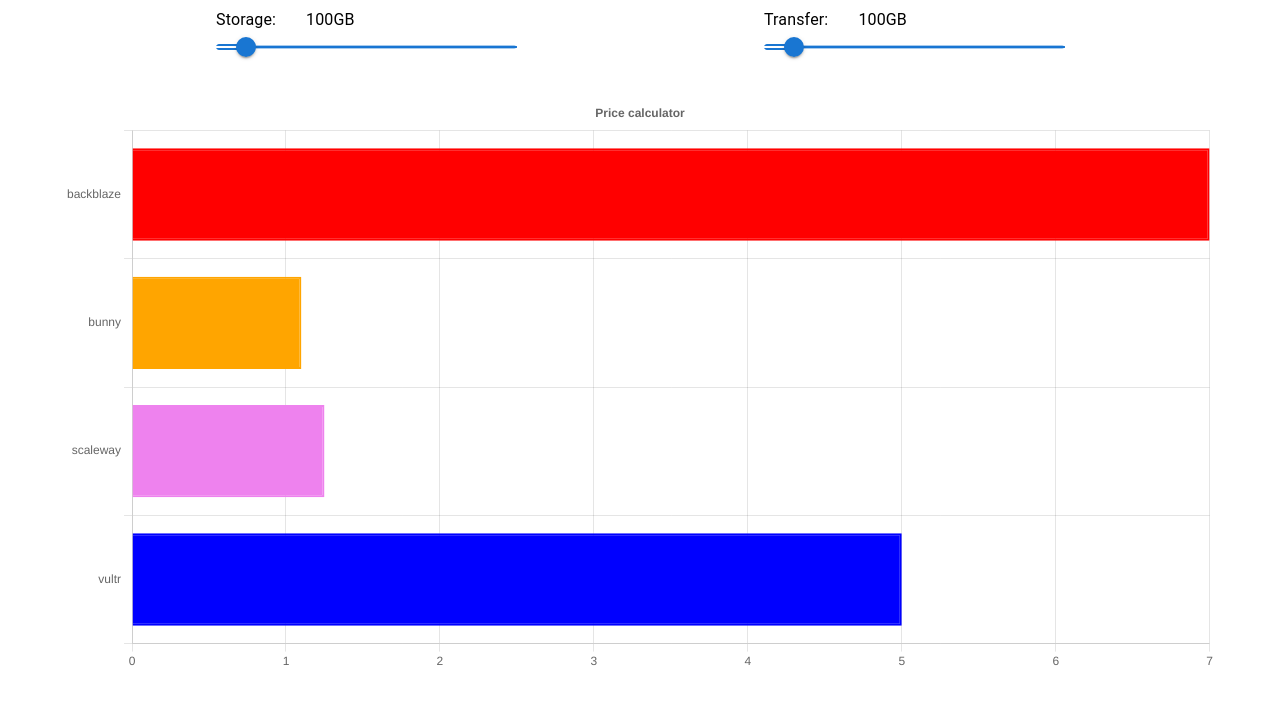
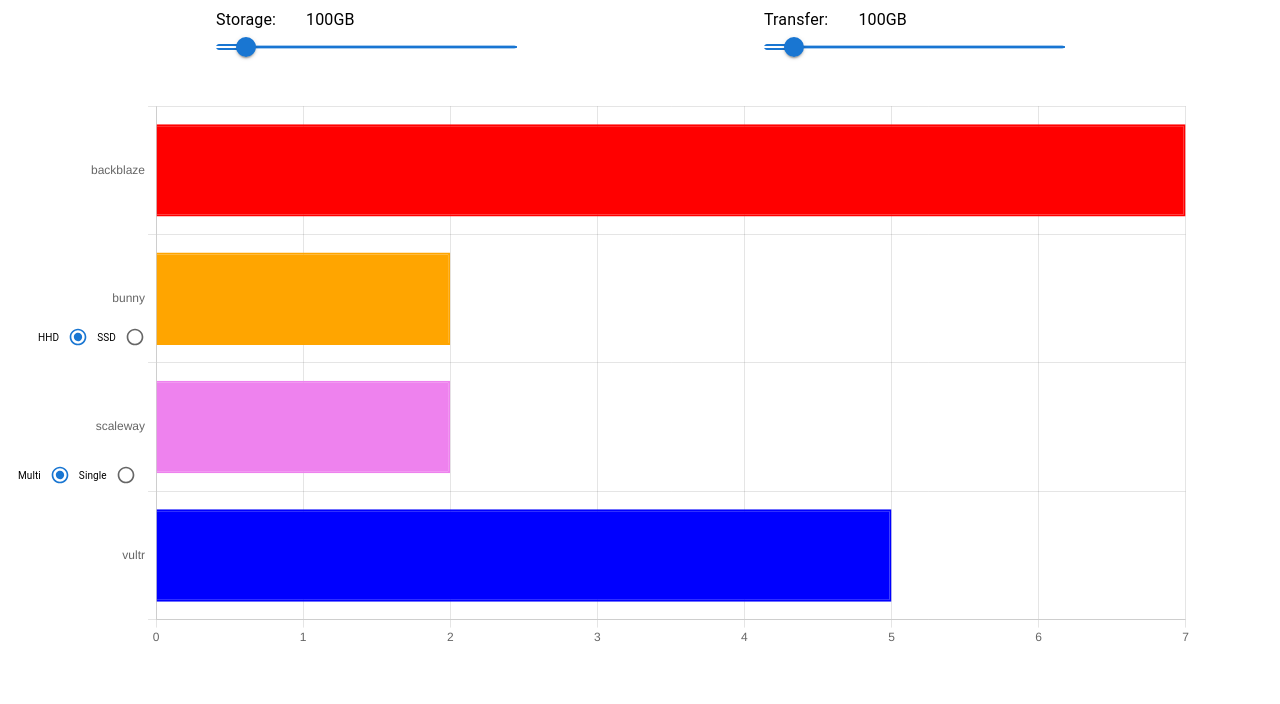
Before and after one commit to Githi54/echarts_calculator_react, a React (Vite) app: page / in a window 1280 px wide. Shown: the top 704 px of the page. Built offline with nearby package versions, Linux system fonts and the light colour scheme.

Commit message:
implemented plans

```diff
--- a/src/components/HorizontalCharts/HorizontalCharts.tsx
+++ b/src/components/HorizontalCharts/HorizontalCharts.tsx
@@ -6,22 +6,19 @@
   Title,
   Tooltip,
 } from "chart.js";
+import Radio from "@mui/material/Radio";
 import { useEffect, useState } from "react";
 import { Bar } from "react-chartjs-2";
 import { getPrice } from "../../helpers/getPrice";
+import { Container } from "@mui/system";
+import { Box, Typography } from "@mui/material";
 
-ChartJS.register(
-  CategoryScale,
-  LinearScale,
-  BarElement,
-  Title,
-  Tooltip,
-);
+ChartJS.register(CategoryScale, LinearScale, BarElement, Title, Tooltip);
 
 type Props = {
   storageCount: number;
   transferCount: number;
-}
+};
 
 export const options = {
   indexAxis: "y" as const,
@@ -33,25 +30,52 @@
   responsive: true,
   plugins: {
     title: {
-      display: true,
+      display: false,
       text: "Price calculator",
     },
   },
 };
 
-export const HorizontalCharts: React.FC<Props> = ({ storageCount, transferCount}) => {
-  const [backblazePrice, setBackblazePrice] = useState(getPrice(7, 0.005, 0.01, storageCount, transferCount));
-  const [bunnyPrice, setBunnyPrice] = useState(getPrice(0, 0.01, 0.01, storageCount, transferCount, 10));
-  const [scalewayPrice, setScalewayPrice] = useState(getPrice(0, 0.03, 0.02, storageCount, transferCount, undefined, 75));
-  const [vultrPrice, setVultrPrice] = useState(getPrice(5, 0.01, 0.01, storageCount, transferCount));
+export const HorizontalCharts: React.FC<Props> = ({
+  storageCount,
+  transferCount,
+}) => {
+  const [bunnyPlan, setBunnyPlan] = useState("hhd");
+
+  function getBunnyPrice(plan: string): number {
+    return plan === "hhd" ? 0.01 : 0.02;
+  }
+
+  const [scalewayPlan, setScalewayPlan] = useState("multi");
+
+  function getScalewayPrice(plan: string): number {
+    return plan === "multi" ? 0.06 : 0.03;
+  }
+
+  const [backblazePrice, setBackblazePrice] = useState(
+    getPrice(7, 0.005, 0.01, storageCount, transferCount)
+  );
+  const [bunnyPrice, setBunnyPrice] = useState(
+    getPrice(0, getBunnyPrice(bunnyPlan), 0.01, storageCount, transferCount, 10)
+  );
+  const [scalewayPrice, setScalewayPrice] = useState(
+    getPrice(0, getScalewayPrice(scalewayPlan), 0.02, storageCount, transferCount, undefined, 75)
+  );
+  const [vultrPrice, setVultrPrice] = useState(
+    getPrice(5, 0.01, 0.01, storageCount, transferCount)
+  );
 
   useEffect(() => {
     setBackblazePrice(getPrice(7, 0.005, 0.01, storageCount, transferCount));
-    setBunnyPrice(getPrice(0, 0.001, 0.01, storageCount, transferCount, 10));
-    setScalewayPrice(getPrice(0, 0.03, 0.02, storageCount, transferCount, undefined, 75));
+    setBunnyPrice(getPrice(0, getBunnyPrice(bunnyPlan), 0.01, storageCount, transferCount, 10));
+    setScalewayPrice(
+      getPrice(0, getScalewayPrice(scalewayPlan), 0.02, storageCount, transferCount, undefined, 75)
+    );
     setVultrPrice(getPrice(5, 0.01, 0.01, storageCount, transferCount));
-  }, [storageCount, transferCount])
+  }, [storageCount, transferCount, bunnyPlan, scalewayPlan]);
+
   const labels = ["backblaze", "bunny", "scaleway", " vultr"];
+
   const data = {
     labels,
     datasets: [
@@ -64,5 +88,53 @@
     ],
   };
 
-  return <Bar options={options} data={data} />;
-}
+  const handleChangeBunny = (event: React.ChangeEvent<HTMLInputElement>) => {
+    setBunnyPlan(event.target.value);
+  };
+
+  const controlPropsBunny = (item: string) => ({
+    checked: bunnyPlan === item,
+    onChange: handleChangeBunny,
+    value: item,
+    name: "size-radio-button-demo",
+    inputProps: { "aria-label": item },
+  });
+
+  const handleChangeScaleway = (event: React.ChangeEvent<HTMLInputElement>) => {
+    setScalewayPlan(event.target.value);
+  };
+
+  const controlPropsScaleway = (item: string) => ({
+    checked: scalewayPlan === item,
+    onChange: handleChangeScaleway,
+    value: item,
+    name: "size-radio-button-demo",
+    inputProps: { "aria-label": item },
+  });
+
+  return (
+    <Container>
+      <Bar options={options} data={data} />
+      <Box sx={{ display: "flex", maxWidth: "min-content", position: "relative", bottom: "330px", right: "50px" }} className="bunny_plan" >
+        <Box sx={{ display: "flex", alignItems: "center" }}>
+          <Typography sx={{ fontSize: "10px"}}>HHD</Typography>
+          <Radio {...controlPropsBunny("hhd")} size="small" />
+        </Box>
+        <Box sx={{ display: "flex", alignItems: "center" }}>
+          <Typography sx={{ fontSize: "10px"}}>SSD</Typography>
+          <Radio {...controlPropsBunny("ssd")} size="small" />
+        </Box>
+      </Box>
+      <Box sx={{ display: "flex", maxWidth: "min-content", position: "relative", bottom: "230px", right: "70px" }} className="scaleway_plan" >
+        <Box sx={{ display: "flex", alignItems: "center" }}>
+          <Typography sx={{ fontSize: "10px"}}>Multi</Typography>
+          <Radio {...controlPropsScaleway("multi")} size="small" />
+        </Box>
+        <Box sx={{ display: "flex", alignItems: "center" }}>
+          <Typography sx={{ fontSize: "10px"}}>Single</Typography>
+          <Radio {...controlPropsScaleway("single")} size="small" />
+        </Box>
+      </Box>
+    </Container>
+  );
+};
```
